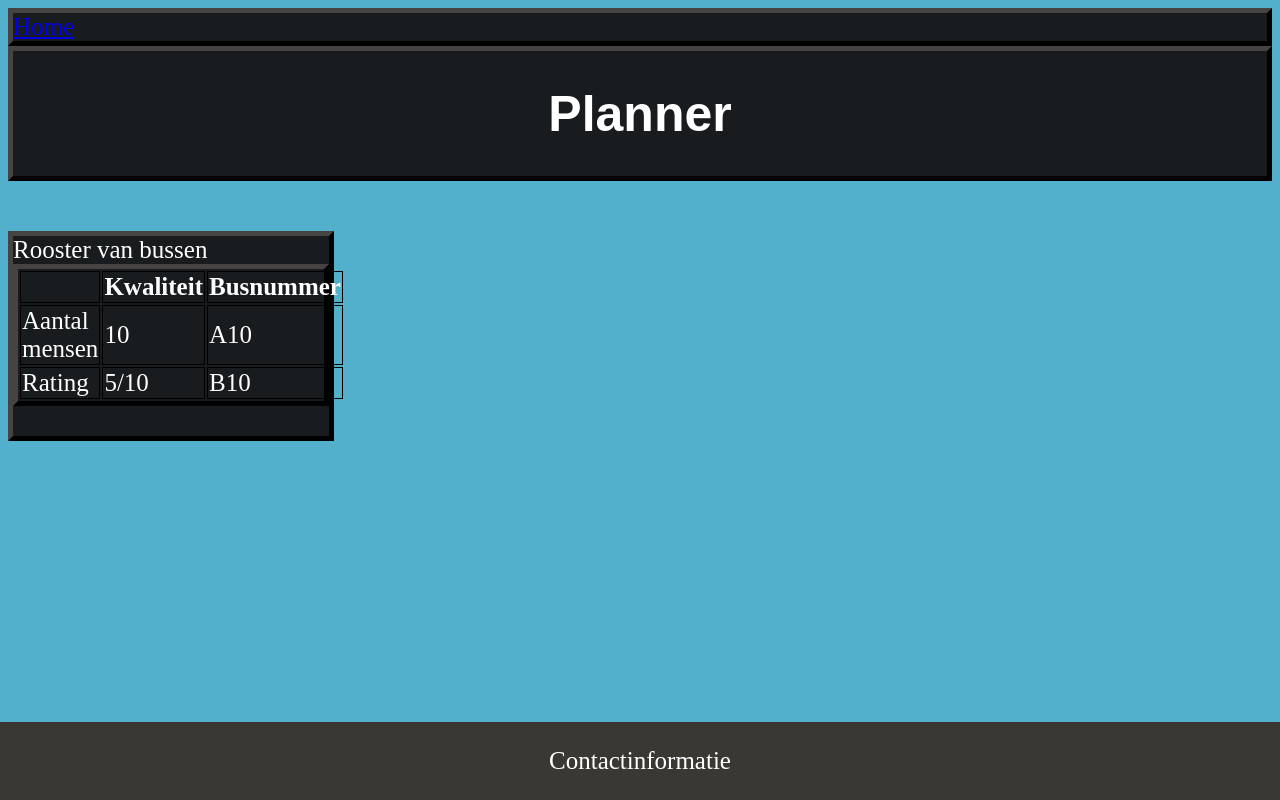
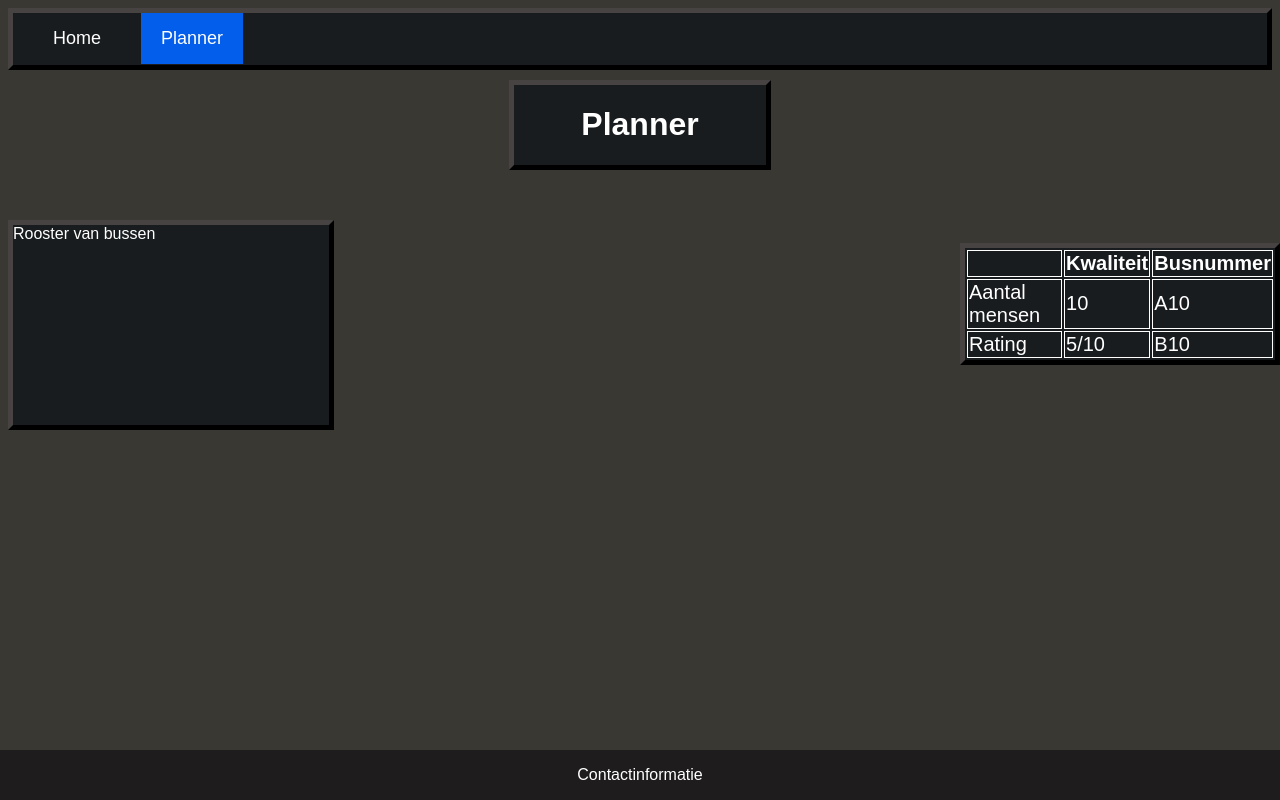
Before and after one commit to Ryan-wdh/sandbox, a plain HTML site: page index.html in a window 1280 px wide. Drawn offline with Linux system fonts and the light colour scheme.

Commit message:
initial commit

```diff
--- a/index.html
+++ b/index.html
@@ -2,38 +2,64 @@
 <html lang="en">
 <head>
     <meta charset="UTF-8">
-    <title>Title</title>
+    <title>Planner</title>
 </head>
 <style>
-    body {background-color: #52b0cc; font-size: 25px; color: white;}
-    h1 {text-align: center; font-family: Arial, Helvetica, sans-serif;}
+    body {background-color: #3a3833;         color: white;;font-family: Arial, Helvetica, sans-serif;}
+    h1 {text-align: center;}
     .myDiv {
         border: 5px outset #474343;
         background-color: #181c1e;
     }
     th, td {
-        border:1px solid black;
+        border:1px solid white;
     }
     footer {
         position: fixed;
         left: 0;
         bottom: 0;
         width: 100%;
-        background-color: #3a3833;
+        background-color: #1e1c1c;
         text-align: center;
+    }
+    .headerDiv {
+        border: 5px outset #474343;
+        background-color: #181c1e;
+        backdrop-filter: blur(5px);
+        height: 52px;
+        margin-bottom: 10px;
+        position: sticky;
+        top: 0px;
+
+    }
+    .headerDiv a {
+        float: left;
+        color: white;
+        text-align: center;
+        padding: 15px 20px;
+        text-decoration: none;
+        font-size: 18px;
+        margin-left: 20px;
+    <!-- text-shadow: 0 0 3px white; -->
+    }
+    a:hover {
+        background-color: #2ea4f9;
     }
 </style>
 <body>
-<div class="myDiv">
-<a href="https://www.youtube.com/watch?v=dQw4w9WgXcQ">Home</a>
+<div class= "headerDiv">
+    <header>
+        <a href="home.html">Home</a>
+        <a style="background: #0360F1F9;" href="index.html">Planner</a>
+    </header>
 </div>
-<div class="myDiv">
+<div style="  max-width: 20%; margin-left: auto; margin-right: auto;" class="myDiv">
     <h1>Planner</h1>
 </div>
 <div class="myDiv" style="height: 200px; width: 25%; margin-bottom: 50px; margin-top: 50px;">
 Rooster van bussen
-    <div class="myDiv" style="">
-    <table style="width:50%;">
+    <div class="myDiv" style="position: absolute; left: 75%;">
+    <table style="width:100%; font-size: 20px;">
         <tr>
             <th></th>
             <th>Kwaliteit</th>
```
Also changed, not shown: home.html (+32 -2 lines).
